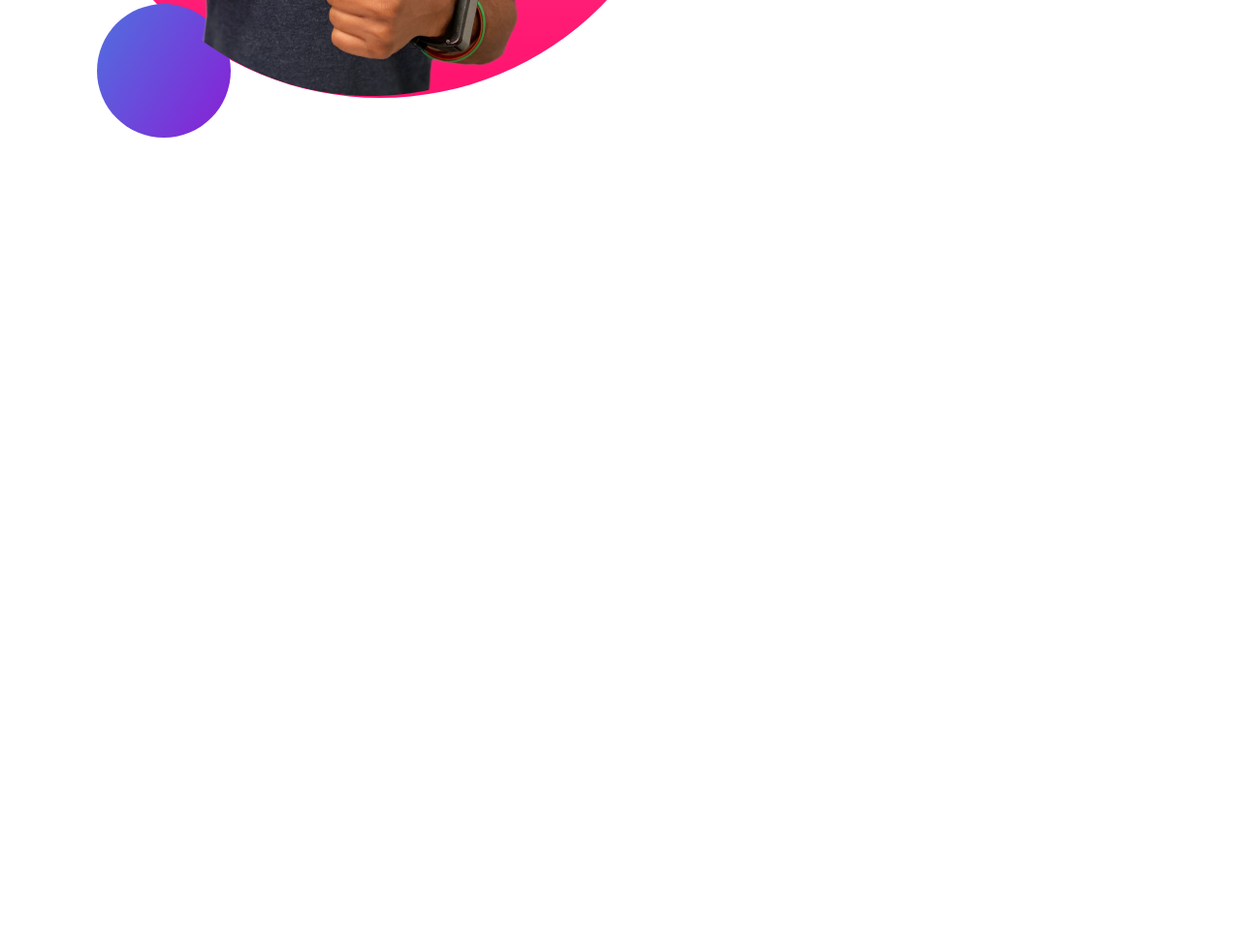
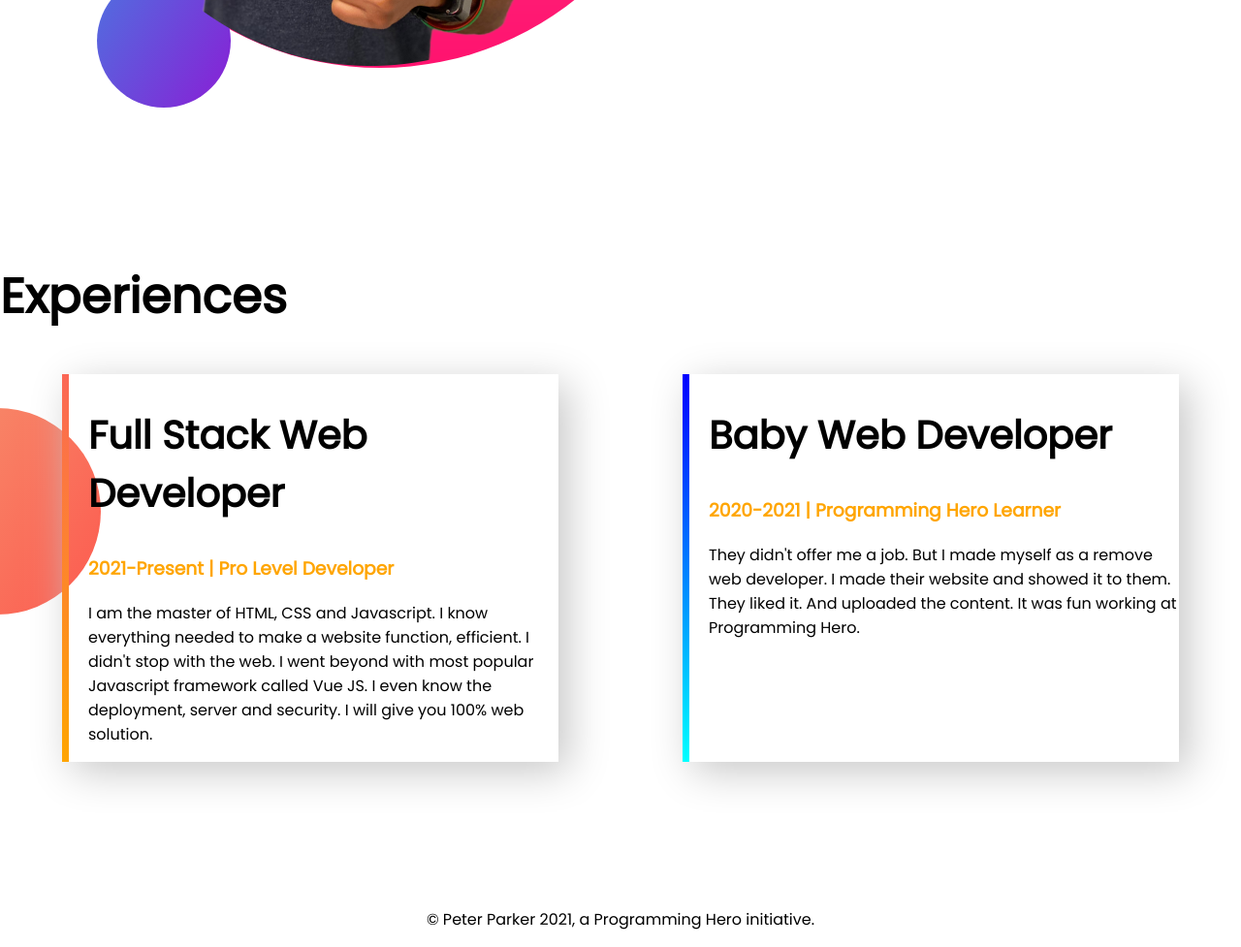
Before and after one commit to azizmahmud/developer-portfolio, a plain HTML site: page index.html in a window 1280 px wide. Shown: the part 1188-2165 px from the top of the page at 97% size. Before the commit the page ends 1488 px from the top, so only its background shows below. Drawn offline with Linux system fonts and the light colour scheme.

Commit message:
this is full website

```diff
--- a/index.html
+++ b/index.html
@@ -13,7 +13,7 @@
 </head>
 
 <body>
-    <section class="top-banner">
+    <section class="top-banner flexibale-container">
 
         <div class="half-with">
             <h1>Welcome To</h1>
@@ -30,7 +30,7 @@
         </div>
 
     </section>
-    <section class="dream-big">
+    <section class="dream-big flexibale-container">
 
         <div half-with>
             <img src="image/jhankar2.png" alt="">
@@ -45,6 +45,31 @@
 
     </section>
 
+    <section class="exprience-area">
+        <h1>Experiences</h1>
+        <div class="flexibale-container">
+            <div id="webdevloper-expricence" class="exprience-item">
+                <h2>Full Stack Web Developer</h2>
+                <h3 class="orange-color">2021-Present | Pro Level Developer</h3>
+                <p>I am the master of HTML, CSS and Javascript. I know everything needed to make a website function,
+                    efficient. I didn't stop with the web. I went beyond with most popular Javascript framework called
+                    Vue
+                    JS. I even know the deployment, server and security. I will give you 100% web solution.</p>
+            </div>
+            <div id="fullstack-expricence" class="exprience-item">
+                <h2>Baby Web Developer</h2>
+                <h3 class="orange-color">2020-2021 | Programming Hero Learner</h3>
+                <p>They didn't offer me a job. But I made myself as a remove web developer. I made their website and
+                    showed
+                    it to them. They liked it. And uploaded the content. It was fun working at Programming Hero.</p>
+
+            </div>
+        </div>
+    </section>
+    <footer>
+        <p>© Peter Parker 2021, a Programming Hero initiative.</p>
+    </footer>
+
 
 </body>
 
--- a/style.css
+++ b/style.css
@@ -6,18 +6,21 @@
     font-size: 50px;
 
 }
+h2{
+    font-size: 40px;
+}
 .orange-color{
  color: orange;
 }
 
-section{
+.flexibale-container{
     display:flex;
     margin-bottom: 150px;
 }
 
 .half-with{
     width: 50%;
-    padding-left: 2%;
+    padding-left: 5%;
 }
 .half-with img{
     width: 80%;
@@ -41,3 +44,31 @@
     background-repeat: no-repeat;
     background-position: right;
 }
+
+
+.exprience-area{
+    background-image: url(image/exp-bg.png);
+    background-repeat: no-repeat;
+    background-position:left;
+}
+.exprience-item{
+    width: 40%;
+    margin-left: 5%;
+    margin-right: 5%;
+    padding-left: 20px;
+    box-shadow: 10px 10px 40px rgb(199, 199, 199);
+}
+#webdevloper-expricence{
+    border-left: 7px solid;
+    border-image: linear-gradient( #FB6756, orange);
+    border-image-slice: 1;
+}
+
+#fullstack-expricence{
+    border-left: 7px solid;
+    border-image: linear-gradient(blue, cyan);
+    border-image-slice: 1;
+}
+footer p{
+    text-align: center;
+}
```
